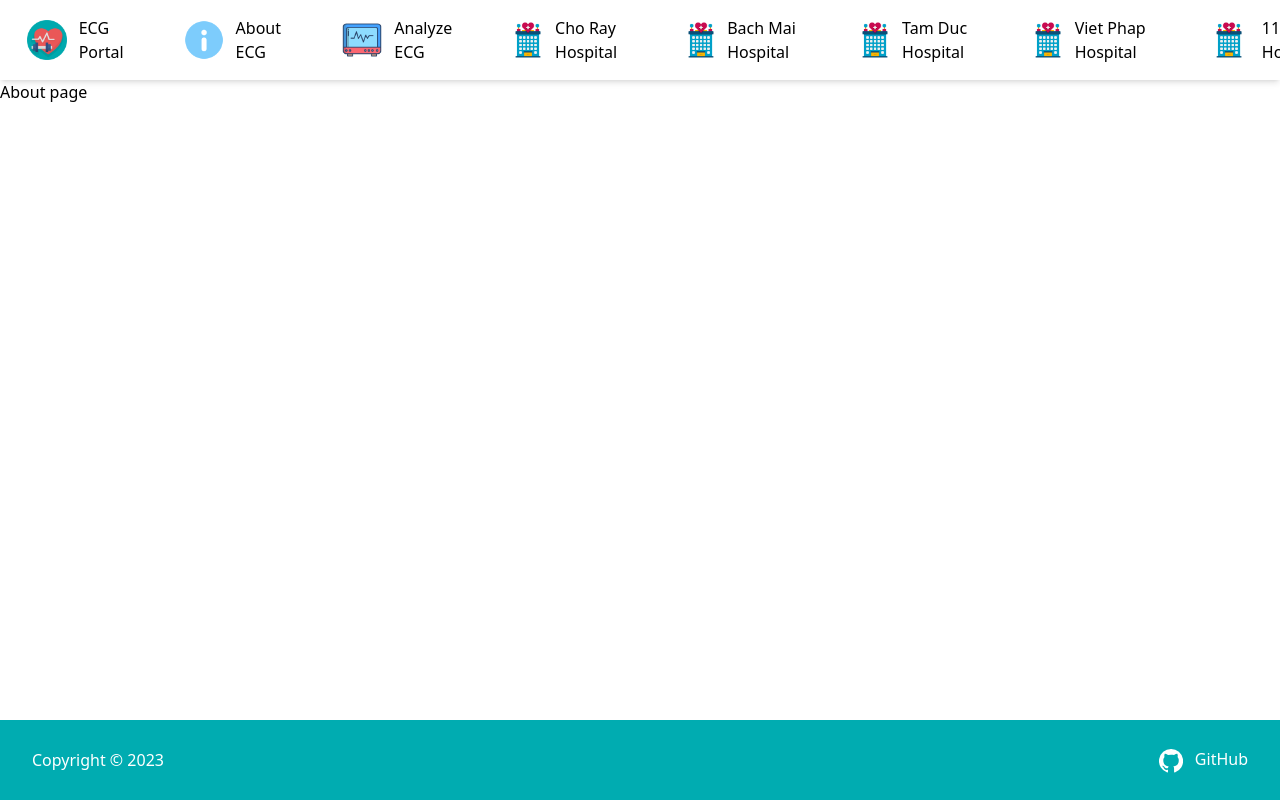
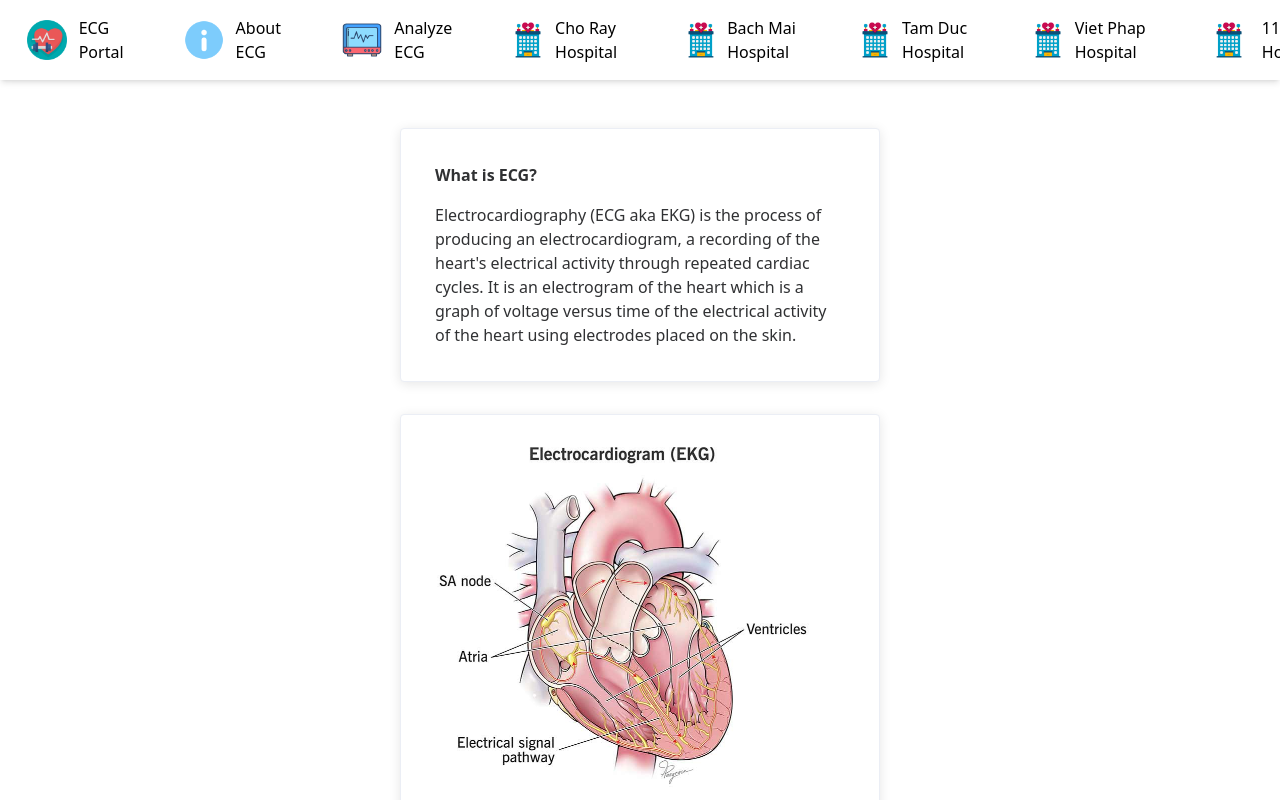
Before and after one commit to ngtruongthanh98/swarm-learning-to-detect-heart-diseases-by-ecg, a Nuxt app in the folder ecg-portal/: page /about-ecg in a window 1280 px wide. Shown: the top 800 px of the page. Built offline with nearby package versions, Linux system fonts and the light colour scheme.

Commit message:
style: Change css

```diff
--- /dev/null
+++ b/ecg-portal/components/Card/Card.vue
@@ -0,0 +1,52 @@
+<template>
+  <el-card :class="classnames('box-card', className)">
+    <h1 class="title">{{ title }}</h1>
+
+    {{ cardContent }}
+  </el-card>
+</template>
+
+<script>
+import classnames from 'classnames'
+
+export default {
+  name: 'CardComponent',
+  props: {
+    title: {
+      type: String,
+      default: '',
+    },
+    cardContent: {
+      type: String,
+      default: '',
+    },
+    className: {
+      type: String,
+      default: '',
+    },
+  },
+  methods: {
+    classnames,
+  },
+}
+</script>
+
+<style lang="scss" scoped>
+.text {
+  font-size: 14px;
+}
+
+.item {
+  padding: 18px 0;
+}
+
+.box-card {
+  width: 480px;
+  padding: 14px;
+
+  .title {
+    margin-bottom: 16px;
+    font-weight: 600;
+  }
+}
+</style>
--- a/ecg-portal/components/footer/Footer.vue
+++ b/ecg-portal/components/footer/Footer.vue
@@ -2,7 +2,7 @@
   <footer class="footer-wrapper">
     <p>Copyright &copy; {{ year }}</p>
     <a
-      href="https://github.com/ngtruongthanh98"
+      href="https://github.com/ngtruongthanh98/swarm-learning-to-detect-heart-diseases-by-ecg"
       target="_blank"
       rel="noopener"
       class="hover:text-gray-800"
--- a/ecg-portal/package.json
+++ b/ecg-portal/package.json
@@ -26,6 +26,7 @@
   "dependencies": {
     "babel-polyfill": "^6.26.0",
     "babel-runtime": "^6.26.0",
+    "classnames": "^2.3.2",
     "element-ui": "^2.15.13",
     "nuxt": "^2.15.8",
     "vue": "^2.6.14",
--- a/ecg-portal/pages/about-ecg/index.vue
+++ b/ecg-portal/pages/about-ecg/index.vue
@@ -1,15 +1,54 @@
 <template>
   <div class="about-page">
-    <h1>About page</h1>
+    <card
+      :title="ecgTitle"
+      :card-content="ecgDefinition"
+      className="ecg-definition-card"
+    />
+
+    <el-card class="image-card">
+      <img src="@/static/electrocardiogram.jpg" alt="ECG image" width="400px" />
+    </el-card>
   </div>
 </template>
 
 <script>
-export default {}
+import Card from '@/components/Card/Card'
+export default {
+  data() {
+    return {
+      ecgTitle: 'What is ECG?',
+      ecgDefinition:
+        "Electrocardiography (ECG aka EKG) is the process of producing an electrocardiogram, a recording of the heart's electrical activity through repeated cardiac cycles. It is an electrogram of the heart which is a graph of voltage versus time of the electrical activity of the heart using electrodes placed on the skin.",
+    }
+  },
+  components: {
+    Card,
+  },
+}
 </script>
 
 <style lang="scss" scoped>
 .about-page {
   min-height: calc(100vh - 80px - 80px);
+
+  display: flex;
+  flex-direction: column;
+  align-items: center;
+
+  .ecg-definition-card {
+    margin-top: 48px;
+    margin-bottom: 16px;
+
+    &:hover {
+      background-color: $primary-third;
+    }
+  }
+
+  .image-card {
+    width: 480px;
+    margin-top: 16px;
+    margin-bottom: 16px;
+  }
 }
 </style>
```
Also changed, not shown: ecg-portal/static/electrocardiogram.jpg (added), 1 other file (tests, documents, lock files or other folders).
